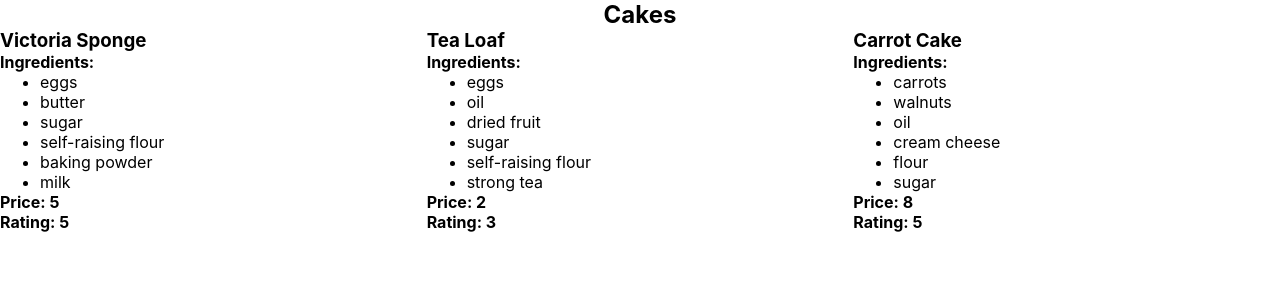
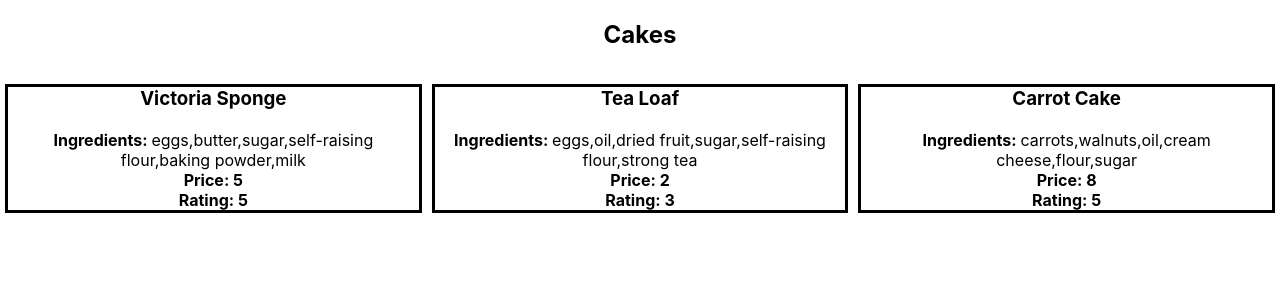
Before and after one commit to sahilpatel1906/Cakes, a React (Create React App) app: page / in a window 1280 px wide. Shown: the top 300 px of the page. Built offline with nearby package versions, Linux system fonts and the light colour scheme.

Commit message:
updated css

```diff
--- a/src/components/Recipe.css
+++ b/src/components/Recipe.css
@@ -0,0 +1,16 @@
+#cake-card{
+    text-align: center;
+    border-style: solid;
+    margin: 5px;
+}
+
+#cake-name{
+    margin-bottom: 20px;
+}
+
+#cake-info{
+}
+
+#ingredients-list{
+    font-weight: normal;
+}
--- a/src/components/Recipe.js
+++ b/src/components/Recipe.js
@@ -1,18 +1,19 @@
+import "./Recipe.css"
+
 const Recipe = ({cakeName, cakeIngredients, cakePrice, cakeRating}) => {
 
-    const IngredientsListElements = cakeIngredients.map((ingredient, index) => <li key={index}>{ingredient}</li>)
-
     return (
-        <div>
-            <h3>{cakeName}</h3>
-            <section>
-            <h4>Ingredients:</h4>
-            <ul>{IngredientsListElements}</ul>
-
-            </section>
+        <article id="cake-card">
+            <h3 id="cake-name">{cakeName}</h3>
+            <section id="cake-info">
+                <div>
+                    <h4>Ingredients: <span id ="ingredients-list">{cakeIngredients.toString()}</span></h4>
+                </div>
             <h4>Price: {cakePrice}</h4>
             <h4>Rating: {cakeRating}</h4>
-        </div>
+            </section>
+
+        </article>
     );
 }
 
--- a/src/containers/CakesContainer.css
+++ b/src/containers/CakesContainer.css
@@ -1,5 +1,7 @@
 #cake-title{
 text-align: center;
+margin-top: 20px;
+margin-bottom: 30px;
 }
 
 #cakes {
```
Also changed, not shown: Cakes_Wireframe.png (added).
